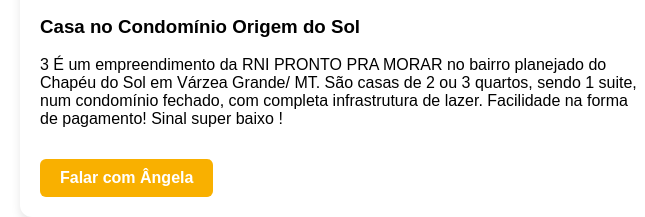
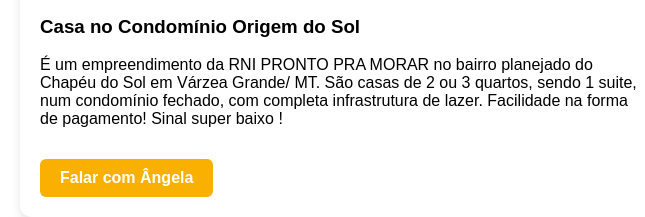
Before and after one commit to NotDanigol/daniel.github.io-site-corretora-angela, a plain HTML site: page index.html in a window 1280 px wide. Shown: the part 261-478 px from the top of the page, 300-945 px from the left. Drawn offline with Linux system fonts and the light colour scheme.

Commit message:
Update index.html

```diff
--- a/index.html
+++ b/index.html
@@ -123,7 +123,7 @@
   <div id="casa1" class="imovel">
     <img src="casa1.jpg" alt="Imagem Casa 1" />
     <h3>Casa no Condomínio Origem do Sol</h3>
-    <p>3 É um empreendimento da RNI PRONTO PRA MORAR no bairro planejado do Chapéu do Sol em Várzea Grande/ MT.
+    <p>É um empreendimento da RNI PRONTO PRA MORAR no bairro planejado do Chapéu do Sol em Várzea Grande/ MT.
        São casas de 2 ou 3 quartos, sendo 1 suite, num condomínio fechado, com completa infrastrutura de lazer.
        Facilidade na forma de pagamento! Sinal super baixo !</p>
     <a href="https://wa.me/5565999647320?text=Tenho%20interesse%20na%20Casa%201" target="_blank" class="botao">Falar com Ângela</a>
```
